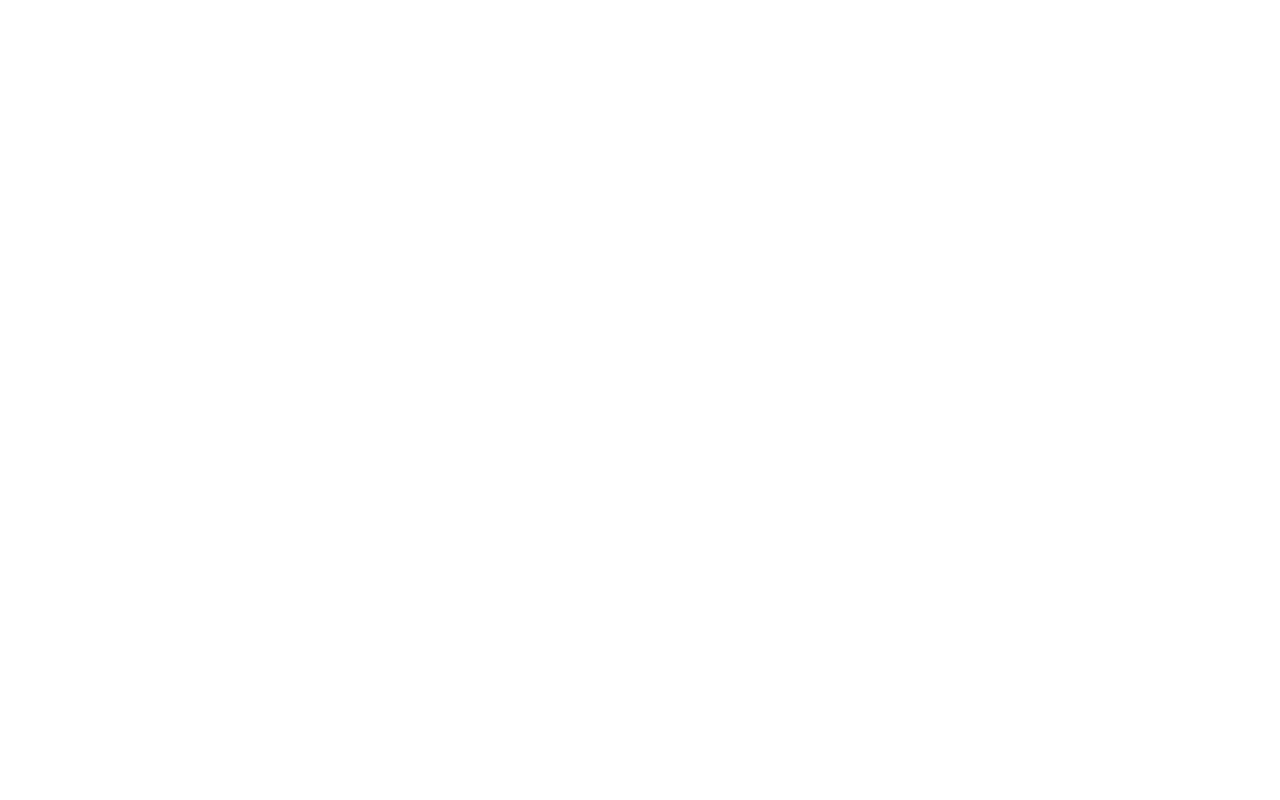
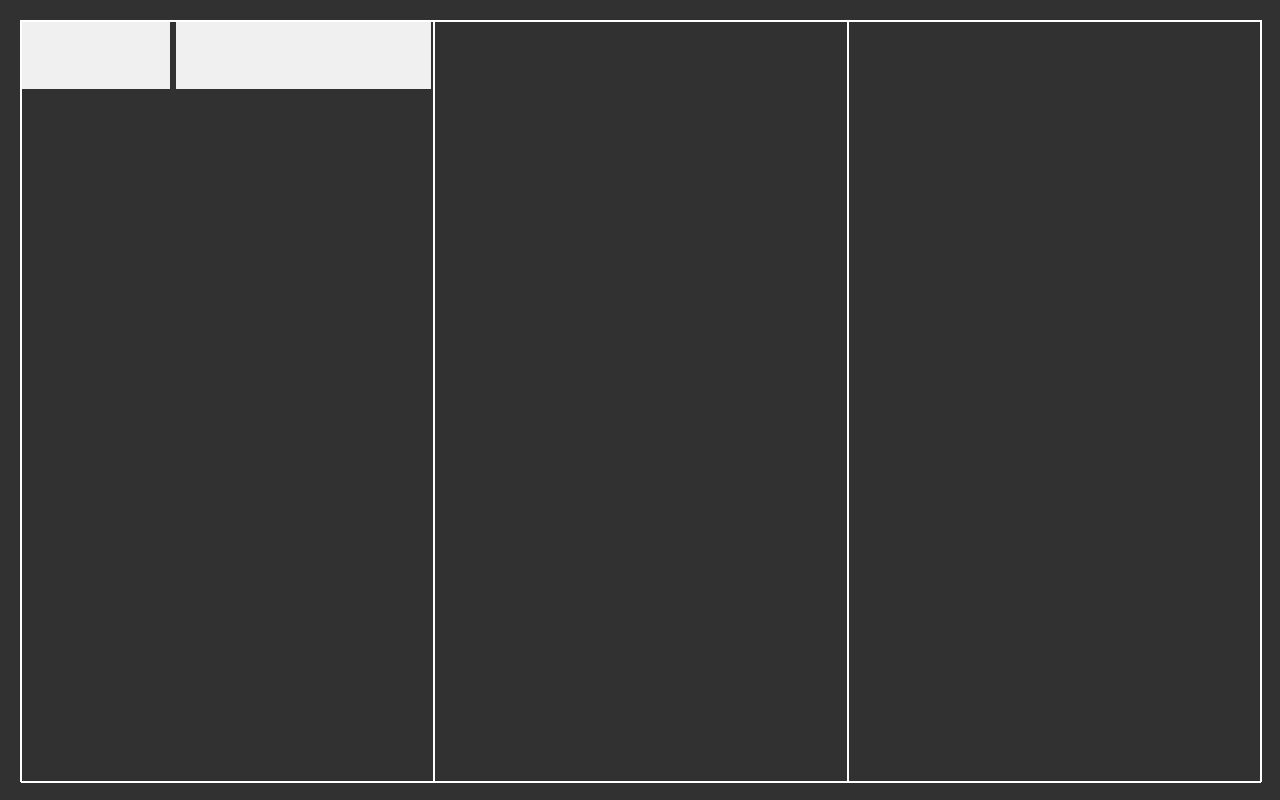
Before and after one commit to cwklausing/Piet_Mondrian, a plain HTML site: page index.html in a window 1280 px wide. Drawn offline with Linux system fonts and the light colour scheme.

Commit message:
Tri-fold structure set up

```diff
--- a/index.html
+++ b/index.html
@@ -2,11 +2,22 @@
 <html lang="en">
 <head>
     <meta charset="UTF-8">
-    <title>A CSS Replica of Piet Mondrian's Famous Works</title>
+    <title>CSS Art | A CSS Replica of a Piet Mondrian Painting</title>
+    <link rel="stylesheet" type="text/css" href="./styles.css">
 </head>
 <body>
-    <div>
+	<main>
+		<section class="wrapper">
+			<section class="big left">
+				<div class="rect1"></div>
+				<div class="rect2"></div>
+		    </section>
+		    <section class="big center">
+		    </section>
+		    <section class="big right">
+		    </section>
+		</section>
 
-    </div>
+	</main>
 </body>
 </html>
--- /dev/null
+++ b/styles.css
@@ -0,0 +1,99 @@
+/* http://meyerweb.com/eric/tools/css/reset/
+   v2.0 | 20110126
+   License: none (public domain)
+*/
+
+html, body, div, span, applet, object, iframe,
+h1, h2, h3, h4, h5, h6, p, blockquote, pre,
+a, abbr, acronym, address, big, cite, code,
+del, dfn, em, img, ins, kbd, q, s, samp,
+small, strike, strong, sub, sup, tt, var,
+b, u, i, center,
+dl, dt, dd, ol, ul, li,
+fieldset, form, label, legend,
+table, caption, tbody, tfoot, thead, tr, th, td,
+article, aside, canvas, details, embed,
+figure, figcaption, footer, header,
+menu, nav, output, ruby, section, summary,
+time, mark, audio, video {
+    margin: 0;
+    padding: 0;
+    border: 0;
+    font-size: 100%;
+    font: inherit;
+    vertical-align: baseline;
+}
+/* HTML5 display-role reset for older browsers */
+article, aside, details, figcaption, figure,
+footer, header, menu, nav, section {
+    display: block;
+}
+body {
+    line-height: 1;
+}
+ol, ul {
+    list-style: none;
+}
+blockquote, q {
+    quotes: none;
+}
+blockquote:before, blockquote:after,
+q:before, q:after {
+    content: '';
+    content: none;
+}
+table {
+    border-collapse: collapse;
+    border-spacing: 0;
+}
+
+/*End CSS Reset*/
+
+/*Begin gustom CSS*/
+body {
+    background-color: rgb(240, 240, 240);
+}
+
+main {
+    height: 800px;
+    width: 1280px;
+    margin: auto;
+    background-color: rgb(49, 49, 49);
+}
+
+.shadow {
+    box-shadow: 3px 3px 5px black;
+}
+
+.wrapper {
+    display: flex;
+    justify-content: space-between;
+    position: absolute;
+    width: 1240px;
+    height: 760px;
+    margin: 20px;
+    border: 1px solid white;
+}
+
+.big {
+    width: 33.33%;
+    height: 760px;
+    border: 1px solid white;
+}
+
+div {
+    display: inline-block;
+    margin: 0 2px 0 0;
+}
+
+.rect1 {
+    height: 67px;
+    width: 36%;
+    background-color: rgb(240,240,240);
+}
+
+.rect2 {
+    height: 67px;
+    width: 62%;
+    background-color: rgb(240,240,240);
+}
```
Also changed, not shown: piet_original.jpg (added), 1 other file.
